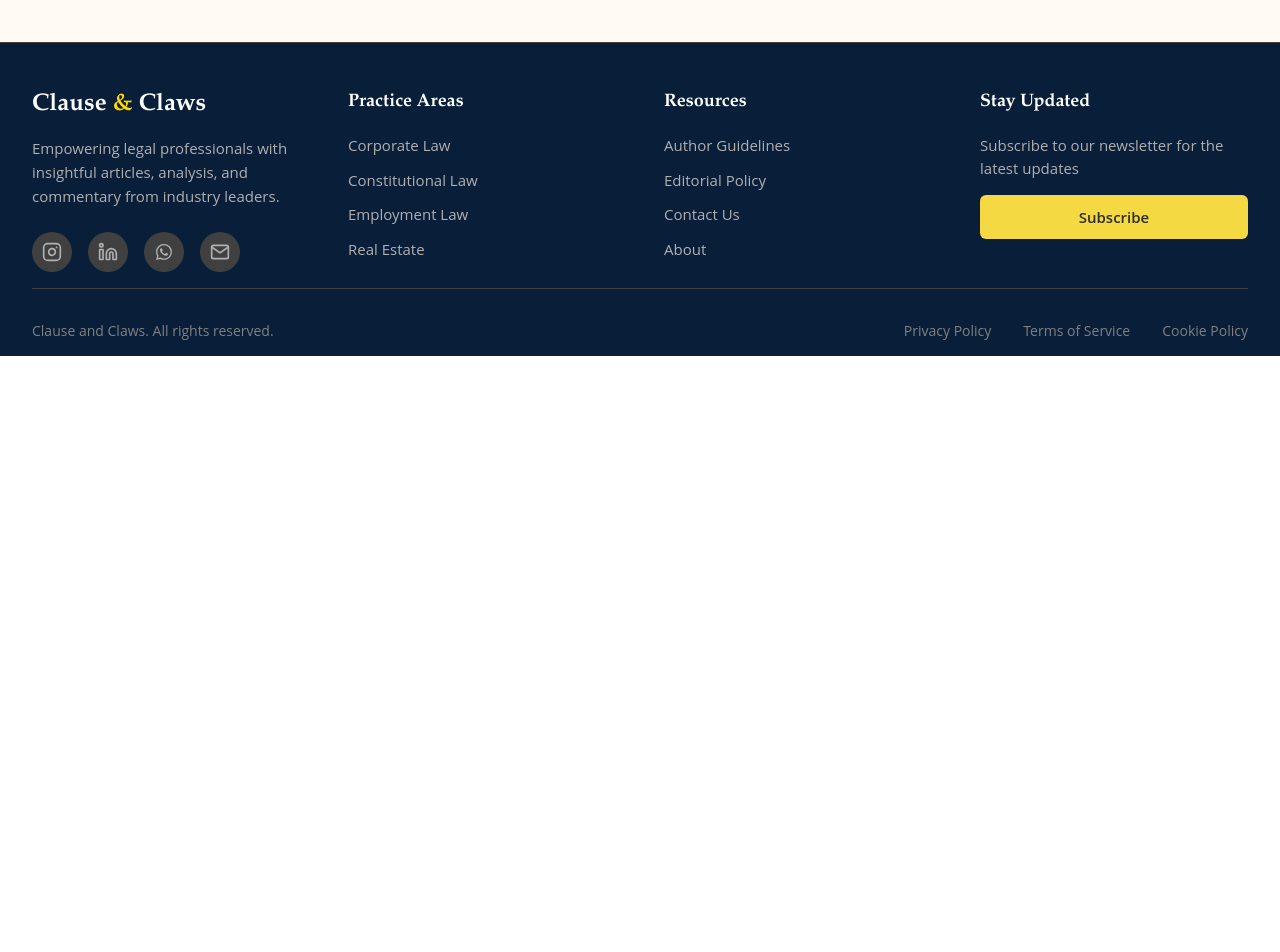
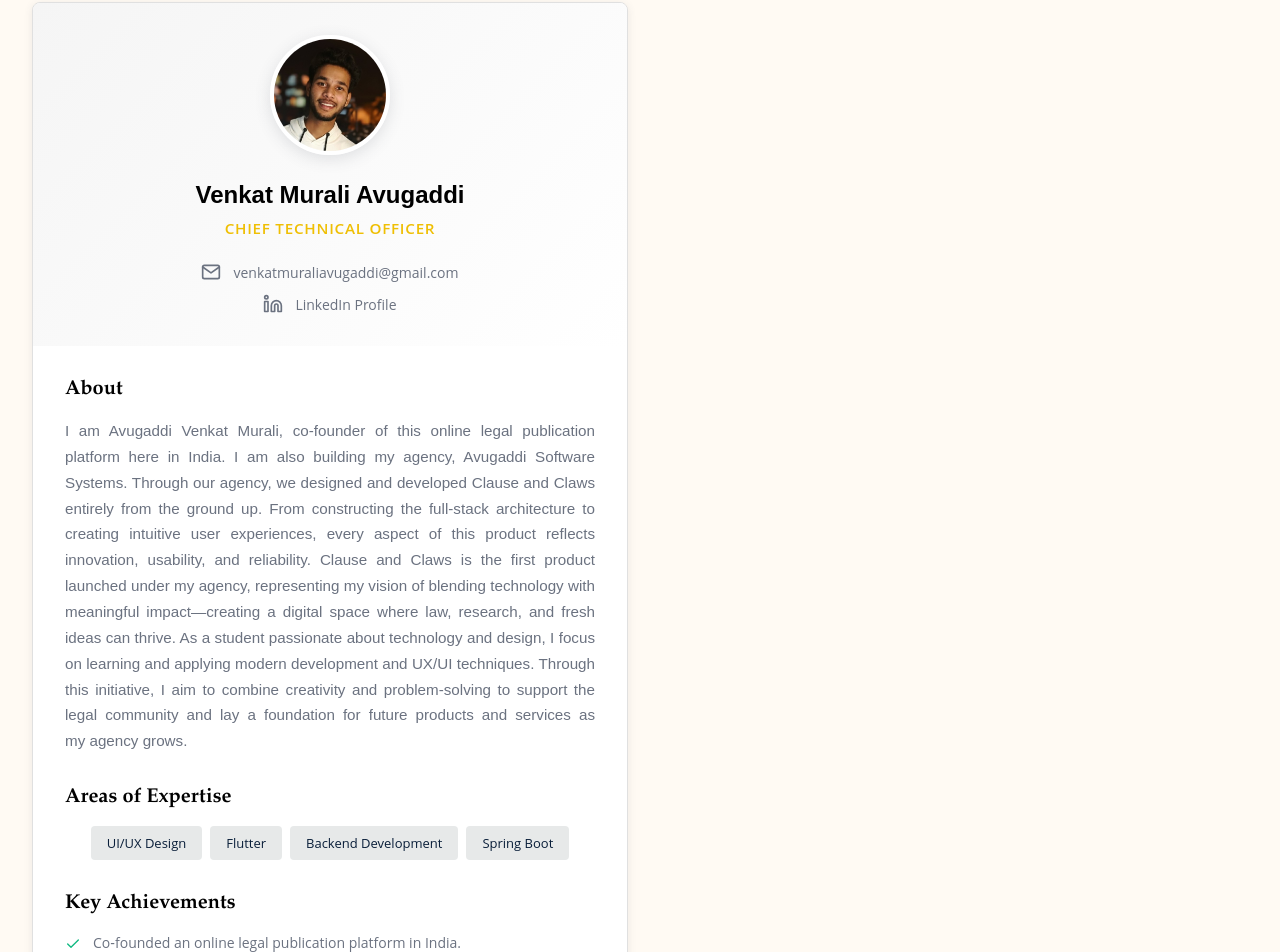
Before and after one commit to Ajay-Kamal/clause-and-claws, a Next.js app: page /about-us in a window 1280 px wide. Shown: the part 2573-3525 px from the top of the page. Before the commit the page ends 2929 px from the top, so only its background shows below. Built offline with nearby package versions, Linux system fonts and the light colour scheme; no server answers; the database is empty.

Commit message:
feat: Add new admin profile for Venkat Murali Avugaddi with detailed bio and expertise

```diff
--- a/app/about-us/AboutUsClient.tsx
+++ b/app/about-us/AboutUsClient.tsx
@@ -62,6 +62,20 @@ const adminData: Admin[] = [
       "Former Research Manager.",
       "Drafting Wizard and Experienced in peer-reviewing.",
       "Data Privacy Professional.",
+    ],
+  },
+  {
+    id: 3,
+    name: "Venkat Murali Avugaddi",
+    title: "Chief Technical Officer",
+    email: "venkatmuraliavugaddi@gmail.com",
+    linkedin: "https://www.linkedin.com/in/murali-avugaddi-918904269/",
+    profileImage: "/images/murali-anna.jpg",
+    bio: "I am Avugaddi Venkat Murali, co‑founder of this online legal publication platform here in India. I am also building my agency, Avugaddi Software Systems. Through our agency, we designed and developed Clause and Claws entirely from the ground up. From constructing the full-stack architecture to creating intuitive user experiences, every aspect of this product reflects innovation, usability, and reliability. Clause and Claws is the first product launched under my agency, representing my vision of blending technology with meaningful impact—creating a digital space where law, research, and fresh ideas can thrive. As a student passionate about technology and design, I focus on learning and applying modern development and UX/UI techniques. Through this initiative, I aim to combine creativity and problem-solving to support the legal community and lay a foundation for future products and services as my agency grows.",
+    expertise: ["UI/UX Design", "Flutter","Backend Development","Spring Boot"],
+    achievements: [
+      "Co‑founded an online legal publication platform in India.",
+      "Building Avugaddi Software Systems, a student‑led digital agency."
     ],
   }
 ];
```
